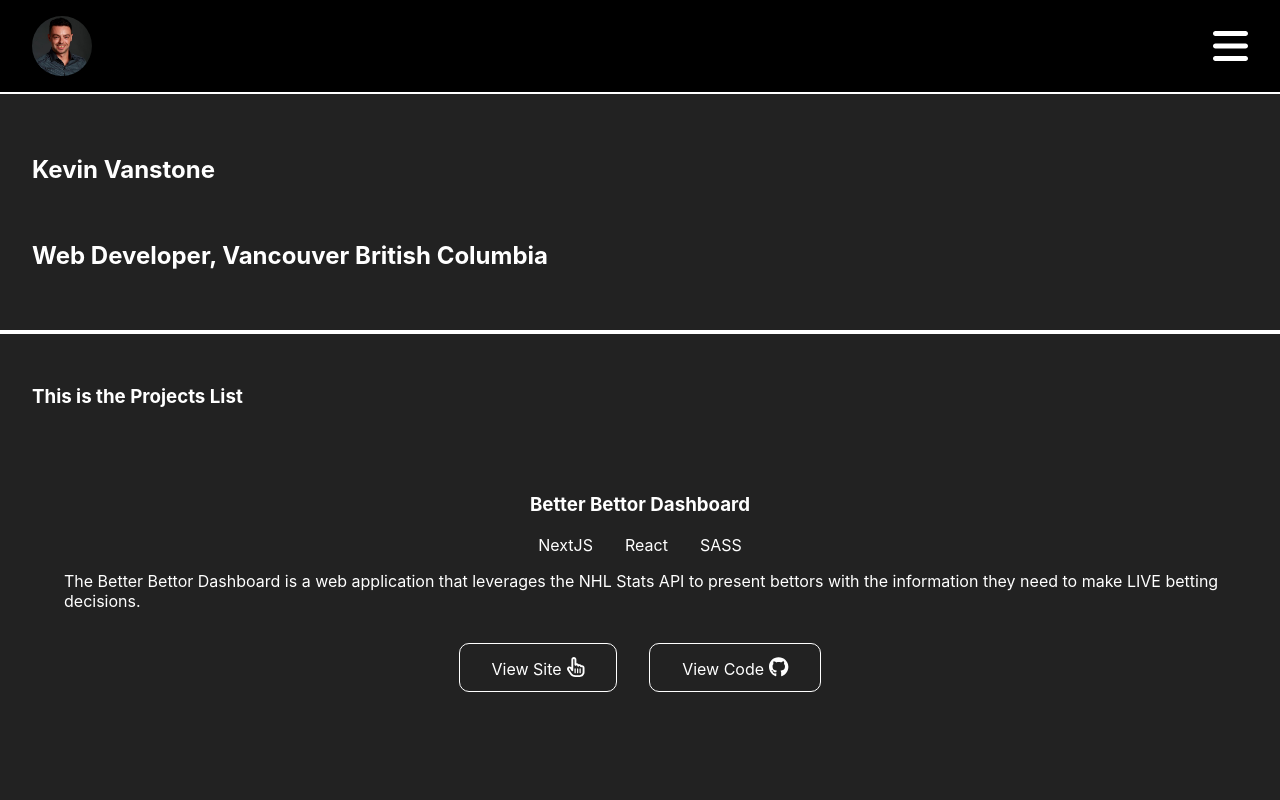
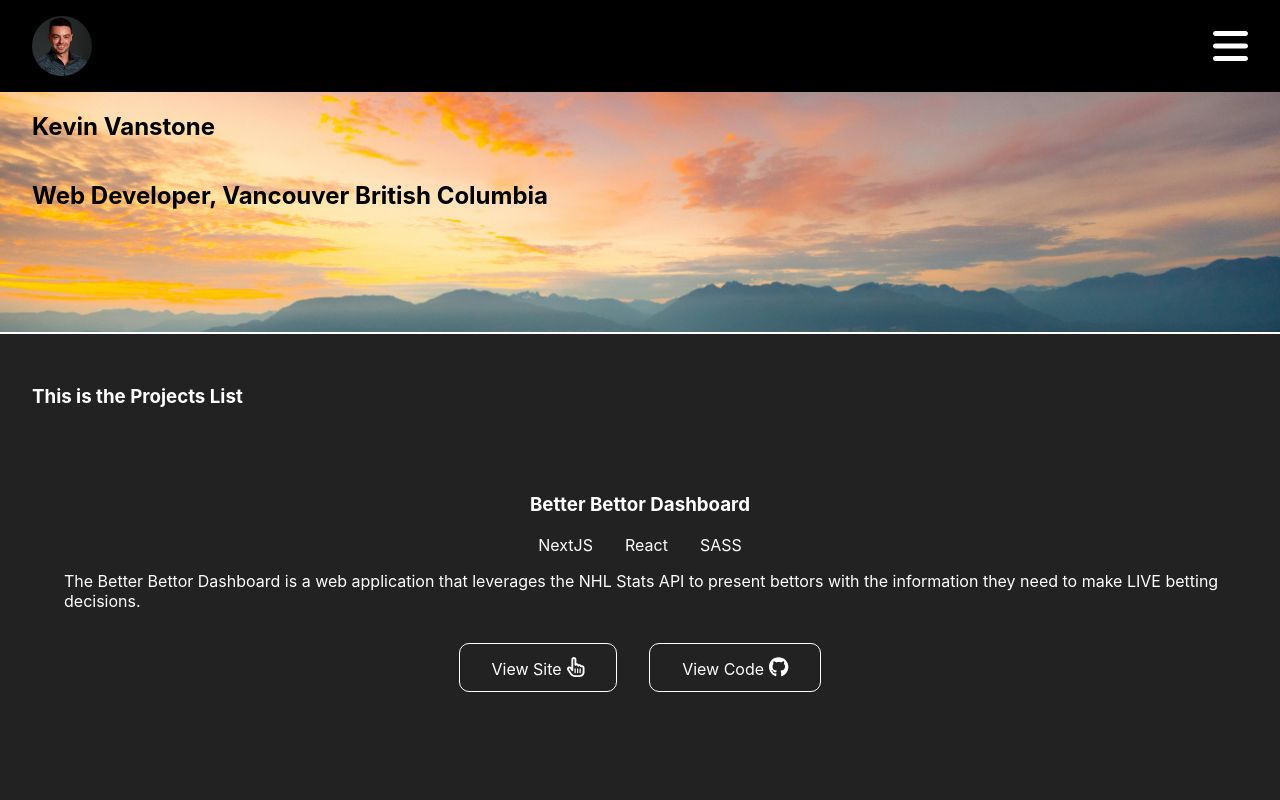
Before and after one commit to KevinVanstone/portfolio-kv, a Next.js app: page /portfolio in a window 1280 px wide. Shown: the top 800 px of the page. Built offline with nearby package versions, Linux system fonts and the light colour scheme.

Commit message:
Hero - bg and basic text, styling tbd

```diff
--- a/components/Hero/Hero.jsx
+++ b/components/Hero/Hero.jsx
@@ -4,8 +4,8 @@ import styles from "./Hero.module.scss";
 const Hero = () => {
   return (
     <section className={styles[`hero`]}>
-      <h1 className={styles[`hed`]}>Kevin Vanstone</h1>
-      <h2 className={styles[`subhed`]}>
+      <h1 className={styles[`hero__hed`]}>Kevin Vanstone</h1>
+      <h2 className={styles[`hero__subhed`]}>
         Web Developer, Vancouver British Columbia
       </h2>
     </section>
--- a/components/Hero/Hero.module.scss
+++ b/components/Hero/Hero.module.scss
@@ -7,14 +7,16 @@
   height: 30vh;
   display: flex;
   flex-direction: column;
-  justify-content: space-around;
-  padding: 2rem;
+  justify-content: flex-start;
+  padding: 0 2rem;
   background-color: $kv-black;
-  border-top: 2px solid $kv-white;
-  border-bottom: 2px solid $kv-white;
+  background-image: url(../../assets/images/Vancouver.jpg);
+  background-size: cover;
+
+  &__hed {
+    color: black;
+  }
+  &__subhed {
+    color: black;
+  }
 }
-
-.hed,
-.subhed {
-  color: $kv-white;
-}
```
